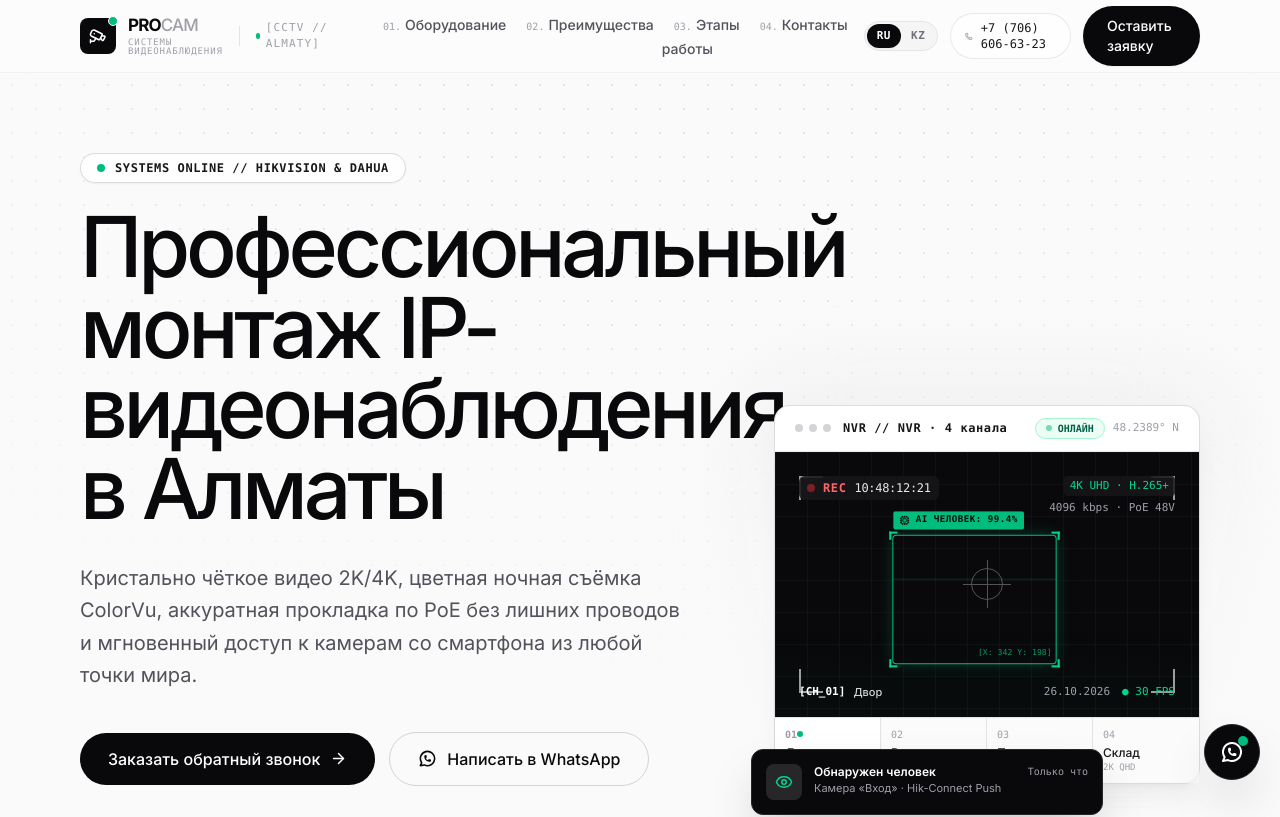
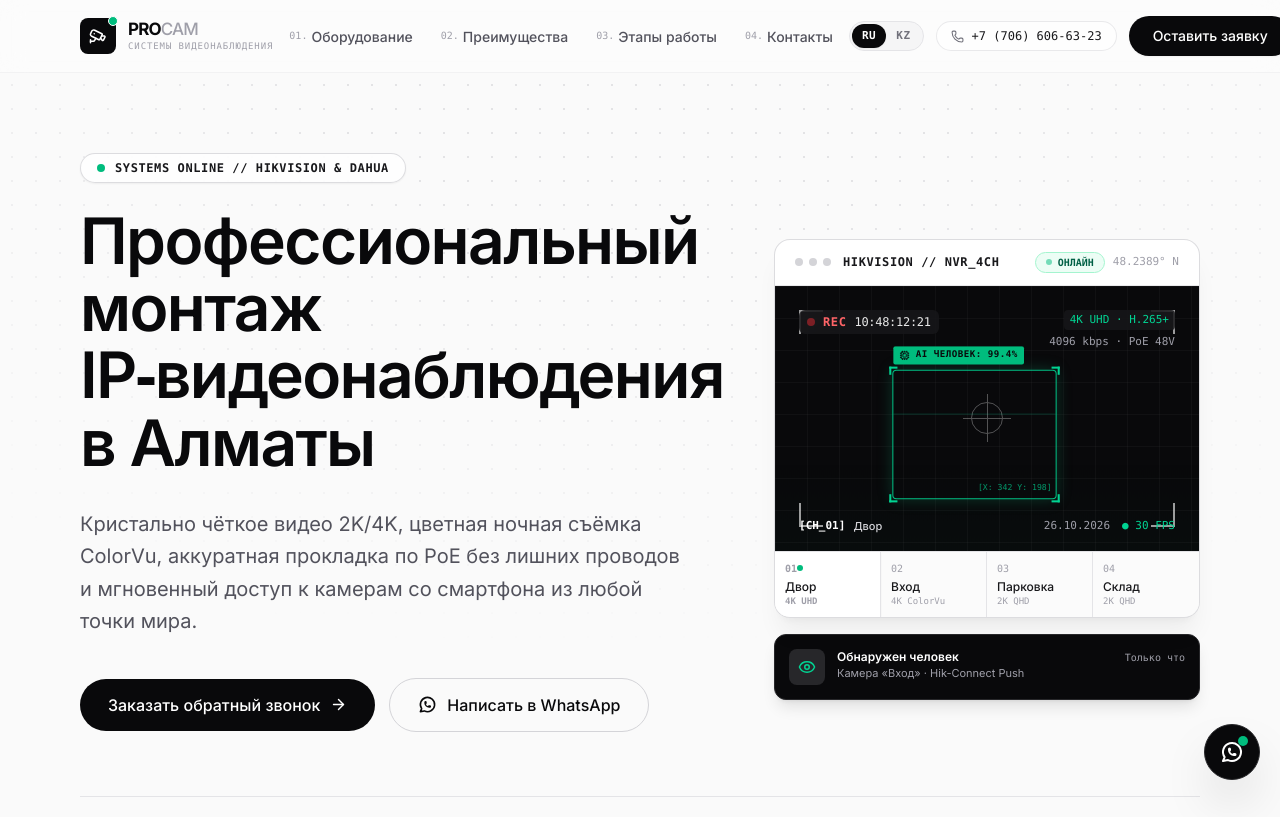
Before and after one commit to Yeeerniyaz/procam, a React (Vite) app: page / in a window 1280 px wide. Shown: the top 817 px of the page. Built offline with nearby package versions, Linux system fonts and the light colour scheme.

Commit message:
fix(layout): resolve line wrapping, overlaps, and metrics grid in Header and Hero

```diff
--- a/src/components/Header.tsx
+++ b/src/components/Header.tsx
@@ -11,7 +11,7 @@ function LanguageSwitcher({ className = '' }: { className?: string }) {
     <div
       role="group"
       aria-label={t.nav.langLabel}
-      className={`inline-flex items-center rounded-full border border-zinc-200 bg-zinc-100/90 p-0.5 ${className}`}
+      className={`inline-flex items-center rounded-full border border-zinc-200 bg-zinc-100/90 p-0.5 whitespace-nowrap shrink-0 ${className}`}
     >
       {LANGS.map((code) => {
         const active = lang === code;
@@ -76,29 +76,29 @@ export default function Header() {
     >
       <div className="container-open flex h-18 items-center justify-between gap-4">
         {/* Left: Brand + Monospace Badge */}
-        <div className="flex items-center gap-3 sm:gap-4">
+        <div className="flex items-center gap-3 sm:gap-4 shrink-0">
           <Logo tagline={t.nav.brandTagline} />
-          <div className="hidden h-5 w-px bg-zinc-200 md:block" />
-          <span className="hidden font-mono text-[11px] uppercase tracking-widest text-zinc-400 select-none md:inline-flex items-center gap-1.5">
+          <div className="hidden h-5 w-px bg-zinc-200 2xl:block" />
+          <span className="hidden font-mono text-[11px] uppercase tracking-widest text-zinc-400 select-none 2xl:flex items-center gap-1.5 whitespace-nowrap shrink-0">
             <span className="h-1.5 w-1.5 rounded-full bg-emerald-500" />
             [CCTV // ALMATY]
           </span>
         </div>
 
         {/* Center: Minimalist Nav Links with Underline Animation */}
-        <nav className="hidden lg:block" aria-label="Main Navigation">
-          <ul className="flex items-center gap-1 xl:gap-2">
+        <nav className="hidden lg:block shrink-0" aria-label="Main Navigation">
+          <ul className="flex items-center gap-5 xl:gap-7">
             {links.map((l) => (
-              <li key={l.href}>
+              <li key={l.href} className="shrink-0">
                 <a
                   href={l.href}
-                  className="group relative px-3 py-2 text-sm font-medium text-zinc-600 transition-colors duration-150 hover:text-zinc-950"
+                  className="group relative py-1 text-xs xl:text-sm font-medium text-zinc-600 transition-colors duration-150 hover:text-zinc-950 whitespace-nowrap shrink-0 inline-flex items-center"
                 >
                   <span className="mr-1 font-mono text-[10px] text-zinc-400 group-hover:text-zinc-950 transition-colors">
                     {l.tag}.
                   </span>
                   {l.label}
-                  <span className="absolute bottom-1 left-3 right-3 h-[1.5px] scale-x-0 bg-zinc-950 transition-transform duration-200 origin-left group-hover:scale-x-100" />
+                  <span className="absolute bottom-0 left-0 right-0 h-[1.5px] scale-x-0 bg-zinc-950 transition-transform duration-200 origin-left group-hover:scale-x-100" />
                 </a>
               </li>
             ))}
@@ -106,15 +106,15 @@ export default function Header() {
         </nav>
 
         {/* Right: Lang Switcher + Phone + Monolith Pill CTA */}
-        <div className="flex items-center gap-2 sm:gap-3">
-          <LanguageSwitcher />
+        <div className="flex items-center gap-2 sm:gap-3 shrink-0">
+          <LanguageSwitcher className="shrink-0" />
 
           {/* Primary phone in font-mono */}
           <a
             href={PHONES.main.tel}
-            className="hidden items-center gap-2 rounded-full border border-zinc-200/80 bg-white/60 px-3.5 py-1.5 font-mono text-xs font-medium text-zinc-900 transition-all hover:border-zinc-950 hover:bg-white xl:flex"
+            className="hidden items-center gap-2 rounded-full border border-zinc-200/80 bg-white/60 px-3.5 py-1.5 font-mono text-xs font-medium text-zinc-900 transition-all hover:border-zinc-950 hover:bg-white xl:flex whitespace-nowrap shrink-0"
           >
-            <Phone size={13} className="text-zinc-500" />
+            <Phone size={13} className="text-zinc-500 shrink-0" />
             <span>{PHONES.main.display}</span>
           </a>
 
@@ -122,7 +122,7 @@ export default function Header() {
           <a
             href={PHONES.main.tel}
             aria-label={PHONES.main.short}
-            className="flex h-9 w-9 items-center justify-center rounded-full border border-zinc-200 bg-white text-zinc-700 transition hover:border-zinc-950 hover:text-zinc-950 sm:hidden"
+            className="flex h-9 w-9 items-center justify-center rounded-full border border-zinc-200 bg-white text-zinc-700 transition hover:border-zinc-950 hover:text-zinc-950 sm:hidden shrink-0"
           >
             <Phone size={15} />
           </a>
@@ -130,7 +130,7 @@ export default function Header() {
           {/* Sharp solid black pill button */}
           <a
             href={`#${SECTION_IDS.callback}`}
-            className="hidden items-center justify-center rounded-full bg-zinc-950 px-6 py-2.5 text-xs sm:text-sm font-medium text-white transition-all duration-200 hover:bg-zinc-800 active:scale-[0.98] sm:inline-flex shadow-xs"
+            className="hidden items-center justify-center rounded-full bg-zinc-950 px-6 py-2.5 text-xs sm:text-sm font-medium text-white transition-all duration-200 hover:bg-zinc-800 active:scale-[0.98] sm:inline-flex shadow-xs whitespace-nowrap shrink-0"
           >
             {t.nav.cta}
           </a>
@@ -142,7 +142,7 @@ export default function Header() {
             aria-expanded={open}
             aria-controls="mobile-menu"
             aria-label={open ? t.nav.menuClose : t.nav.menuOpen}
-            className="flex h-9 w-9 cursor-pointer items-center justify-center rounded-full border border-zinc-200 bg-white text-zinc-700 transition hover:border-zinc-950 hover:text-zinc-950 lg:hidden"
+            className="flex h-9 w-9 cursor-pointer items-center justify-center rounded-full border border-zinc-200 bg-white text-zinc-700 transition hover:border-zinc-950 hover:text-zinc-950 lg:hidden shrink-0"
           >
             {open ? <X size={18} /> : <Menu size={18} />}
           </button>
--- a/src/components/Hero.tsx
+++ b/src/components/Hero.tsx
@@ -49,14 +49,8 @@ function CameraHudViewfinder() {
 
   return (
     <div className="relative mx-auto w-full select-none">
-      {/* Background Architectural Glow */}
-      <div
-        aria-hidden="true"
-        className="pointer-events-none absolute -inset-6 -z-10 rounded-[3rem] bg-gradient-to-b from-zinc-200/50 via-zinc-100/30 to-transparent blur-2xl"
-      />
-
       {/* Main HUD Chassis */}
-      <div className="relative rounded-2xl border border-zinc-300/80 bg-white shadow-xl shadow-zinc-950/5">
+      <div className="relative rounded-2xl border border-zinc-300/80 bg-white shadow-xl shadow-zinc-950/5 overflow-hidden">
         {/* Top Header Bar */}
         <div className="flex items-center justify-between border-b border-zinc-200/80 px-4 py-3 sm:px-5">
           <div className="flex items-center gap-3">
@@ -66,7 +60,7 @@ function CameraHudViewfinder() {
               <span className="h-2 w-2 rounded-full bg-zinc-300" />
             </span>
             <span className="font-mono text-xs font-semibold tracking-wider text-zinc-900">
-              NVR // {m.device}
+              HIKVISION // NVR_4CH
             </span>
           </div>
 
@@ -203,9 +197,10 @@ function CameraHudViewfinder() {
             );
           })}
         </div>
+      </div>
 
       {/* Floating Notification Monolith Toast */}
-        <div className="absolute -bottom-8 -left-2 right-2 sm:-left-6 sm:right-auto sm:w-[22rem] z-20 rounded-xl border border-zinc-800 bg-zinc-950 p-3.5 text-white shadow-2xl">
+      <div className="mt-4 rounded-xl border border-zinc-800 bg-zinc-950 p-3.5 text-white shadow-lg">
         <div className="flex items-start gap-3">
           <div className="flex h-9 w-9 shrink-0 items-center justify-center rounded-lg bg-zinc-800 text-emerald-400">
             <Eye size={18} />
@@ -222,7 +217,6 @@ function CameraHudViewfinder() {
             <p className="truncate text-[11px] text-zinc-400">
               {m.alertPlace} · Hik-Connect Push
             </p>
-            </div>
           </div>
         </div>
       </div>
@@ -260,8 +254,16 @@ export default function Hero() {
         <div className="grid items-center gap-12 lg:grid-cols-12 lg:gap-14">
           {/* Left Column (7 cols): Giant Editorial Headline + Actions */}
           <div className="lg:col-span-7">
-            <h1 className="text-4xl sm:text-6xl lg:text-[4.75rem] xl:text-[5.25rem] font-medium tracking-tighter leading-[0.96] text-zinc-950 text-balance">
-              {h.title}
+            <h1 className="text-4xl sm:text-5xl lg:text-[56px] xl:text-[64px] leading-[1.05] tracking-tight font-semibold text-zinc-950 text-balance">
+              {h.title.split(/(IP[-‑][^\s]+)/).map((part, i) =>
+                part.startsWith('IP') ? (
+                  <span key={i} className="whitespace-nowrap">
+                    {part}
+                  </span>
+                ) : (
+                  part
+                )
+              )}
             </h1>
 
             <p className="mt-8 max-w-2xl text-lg sm:text-xl font-normal leading-relaxed text-zinc-600 text-pretty">
@@ -285,10 +287,16 @@ export default function Hero() {
                 <span>{h.secondaryCta}</span>
               </a>
             </div>
+          </div>
 
-            {/* Architectural Highlights Strip */}
-            <div className="mt-16 border-t border-zinc-200 pt-8">
-              <div className="grid grid-cols-2 gap-6 sm:grid-cols-4">
+          {/* Right Column (5 cols): Live Camera Viewfinder UI */}
+          <div className="lg:col-span-5 lg:pl-2">
+            <CameraHudViewfinder />
+          </div>
+        </div>
+
+        {/* Full-width 4-column Bottom Metrics Row */}
+        <div className="border-t border-zinc-200 pt-8 mt-16 grid grid-cols-2 lg:grid-cols-4 gap-8">
           {h.highlights.map((item, idx) => {
             const hudLabels = ['[RES_4K_60FPS]', '[F1.0_COLORVU]', '[POE_IEEE_802.3AF]', '[APP_HIK_CONNECT]'];
             return (
@@ -307,14 +315,6 @@ export default function Hero() {
           })}
         </div>
       </div>
-          </div>
-
-          {/* Right Column (5 cols): Live Camera Viewfinder UI */}
-          <div className="lg:col-span-5 lg:pl-2">
-            <CameraHudViewfinder />
-          </div>
-        </div>
-      </div>
     </section>
   );
 }
--- a/src/i18n/translations.ts
+++ b/src/i18n/translations.ts
@@ -22,7 +22,7 @@ const ru = {
   },
   hero: {
     badge: 'Видеонаблюдение под ключ · Алматы',
-    title: 'Профессиональный монтаж IP-видеонаблюдения в Алматы',
+    title: 'Профессиональный монтаж IP‑видеонаблюдения в Алматы',
     subtitle:
       'Кристально чёткое видео 2K/4K, цветная ночная съёмка ColorVu, аккуратная прокладка по PoE без лишних проводов и мгновенный доступ к камерам со смартфона из любой точки мира.',
     primaryCta: 'Заказать обратный звонок',
@@ -210,7 +210,7 @@ const kz: Dictionary = {
   },
   hero: {
     badge: 'Бейнебақылау кілтке дейін · Алматы',
-    title: 'Алматыда кәсіби IP-бейнебақылау орнату',
+    title: 'Алматыда кәсіби IP‑бейнебақылау орнату',
     subtitle:
       '2K/4K форматындағы мөлдір анық бейне, ColorVu технологиясымен түнгі түрлі-түсті түсірілім, артық сымдарсыз ұқыпты PoE монтажы және әлемнің кез келген нүктесінен смартфон арқылы камераларға лезде қолжетімділік.',
     primaryCta: 'Кері қоңырауға тапсырыс беру',
--- a/src/index.css
+++ b/src/index.css
@@ -12,7 +12,7 @@
 @layer base {
   html {
     scroll-behavior: smooth;
-    scroll-padding-top: 5.5rem;
+    scroll-padding-top: 80px;
     -webkit-tap-highlight-color: transparent;
     color-scheme: light;
   }
```
Lines whose indentation alone changed are shown as unchanged.
